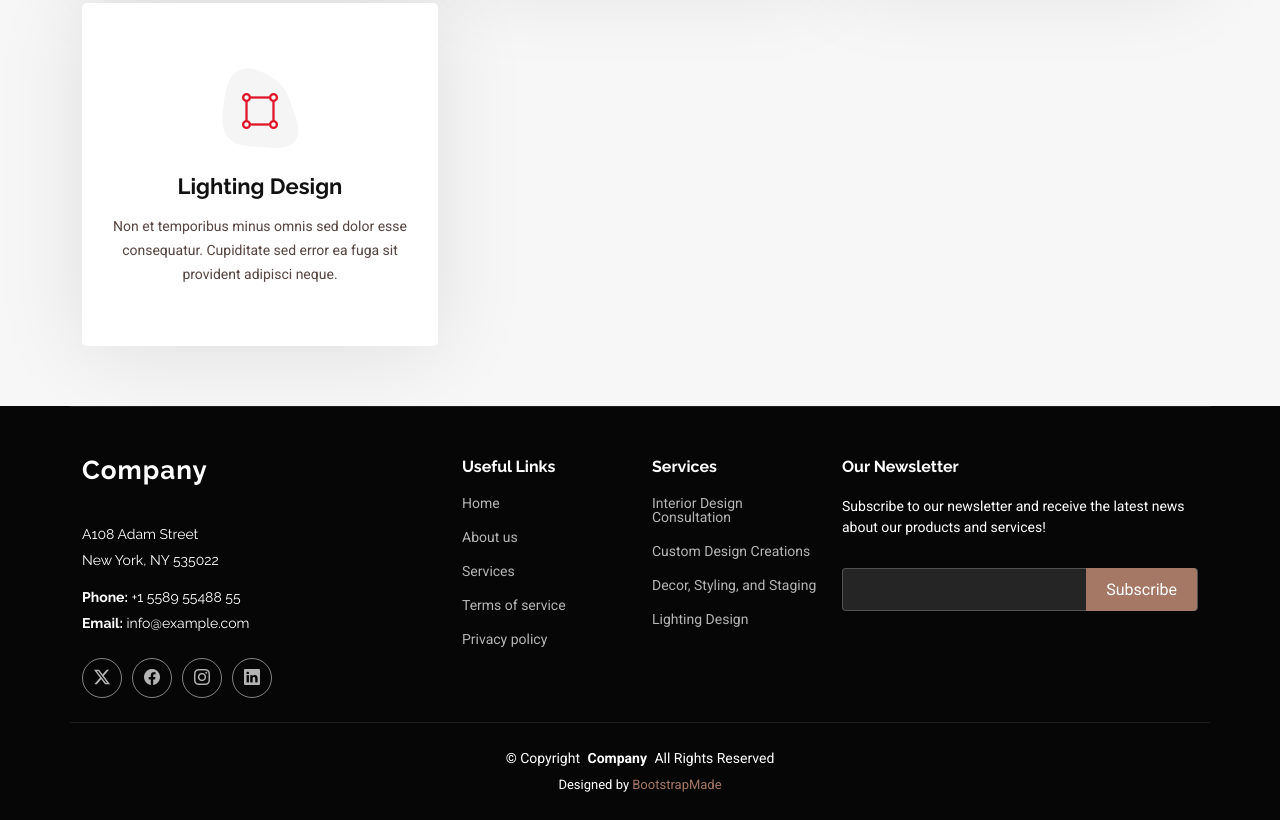
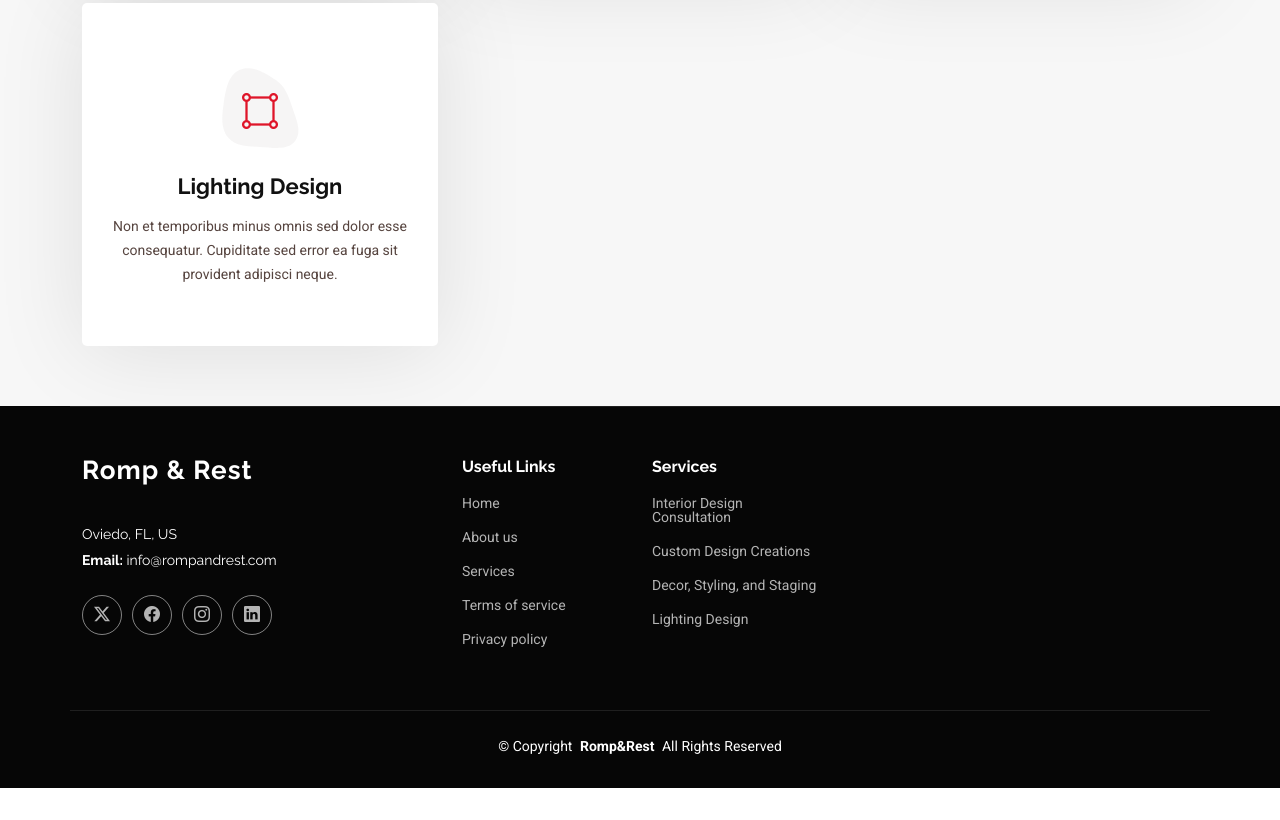
Before and after one commit to rubysattar/RompAndRest, a plain HTML site: page services.html in a window 1280 px wide. Shown: the part 603-1423 px from the top of the page. After the commit the page ends 1391 px from the top, so only its background shows below. Drawn offline with nearby package versions, Linux system fonts and the light colour scheme.

Commit message:
Socials and footer updates

```diff
--- a/services.html
+++ b/services.html
@@ -54,7 +54,7 @@
             <ul>
               <li><a href="team.html">Team</a></li>
               <li><a href="testimonials.html">Testimonials</a></li>
-              <li class="dropdown"><a href="#"><span>Deep Dropdown</span> <i class="bi bi-chevron-down toggle-dropdown"></i></a>
+              <!-- <li class="dropdown"><a href="#"><span>Deep Dropdown</span> <i class="bi bi-chevron-down toggle-dropdown"></i></a>
                 <ul>
                   <li><a href="#">Deep Dropdown 1</a></li>
                   <li><a href="#">Deep Dropdown 2</a></li>
@@ -62,7 +62,7 @@
                   <li><a href="#">Deep Dropdown 4</a></li>
                   <li><a href="#">Deep Dropdown 5</a></li>
                 </ul>
-              </li>
+              </li> -->
             </ul>
           </li>
           <li><a href="services.html" class="active">Services</a></li>
@@ -75,8 +75,8 @@
       </nav>
 
       <div class="header-social-links">
-        <a href="#" class="twitter"><i class="bi bi-twitter-x"></i></a>
-        <a href="#" class="facebook"><i class="bi bi-facebook"></i></a>
+        <!-- <a href="#" class="twitter"><i class="bi bi-twitter-x"></i></a> -->
+        <!-- <a href="#" class="facebook"><i class="bi bi-facebook"></i></a> -->
         <a href="#" class="instagram"><i class="bi bi-instagram"></i></a>
         <a href="#" class="linkedin"><i class="bi bi-linkedin"></i></a>
       </div>
@@ -301,13 +301,13 @@
       <div class="row gy-4">
         <div class="col-lg-4 col-md-6 footer-about">
           <a href="index.html" class="logo d-flex align-items-center">
-            <span class="sitename">Company</span>
+            <span class="sitename">Romp & Rest</span>
           </a>
           <div class="footer-contact pt-3">
-            <p>A108 Adam Street</p>
-            <p>New York, NY 535022</p>
-            <p class="mt-3"><strong>Phone:</strong> <span>+1 5589 55488 55</span></p>
-            <p><strong>Email:</strong> <span>info@example.com</span></p>
+            <!-- <p>A108 Adam Street</p> -->
+            <p>Oviedo, FL, US</p>
+            <!-- <p class="mt-3"><strong>Phone:</strong> <span>+1 5589 55488 55</span></p> -->
+            <p><strong>Email:</strong> <span>info@rompandrest.com</span></p>
           </div>
           <div class="social-links d-flex mt-4">
             <a href=""><i class="bi bi-twitter-x"></i></a>
@@ -338,7 +338,7 @@
           </ul>
         </div>
 
-        <div class="col-lg-4 col-md-12 footer-newsletter">
+        <!-- <div class="col-lg-4 col-md-12 footer-newsletter">
           <h4>Our Newsletter</h4>
           <p>Subscribe to our newsletter and receive the latest news about our products and services!</p>
           <form action="forms/newsletter.php" method="post" class="php-email-form">
@@ -347,19 +347,19 @@
             <div class="error-message"></div>
             <div class="sent-message">Your subscription request has been sent. Thank you!</div>
           </form>
-        </div>
+        </div> -->
 
       </div>
     </div>
 
     <div class="container copyright text-center mt-4">
-      <p>© <span>Copyright</span> <strong class="px-1 sitename">Company</strong> <span>All Rights Reserved</span></p>
+      <p>© <span>Copyright</span> <strong class="px-1 sitename">Romp&Rest</strong> <span>All Rights Reserved</span></p>
       <div class="credits">
         <!-- All the links in the footer should remain intact. -->
         <!-- You can delete the links only if you've purchased the pro version. -->
         <!-- Licensing information: https://bootstrapmade.com/license/ -->
         <!-- Purchase the pro version with working PHP/AJAX contact form: [buy-url] -->
-        Designed by <a href="https://bootstrapmade.com/">BootstrapMade</a>
+        <!-- Designed by <a href="https://bootstrapmade.com/">BootstrapMade</a> -->
       </div>
     </div>
 
```
Also changed, not shown: index.html (+4 -4 lines).
